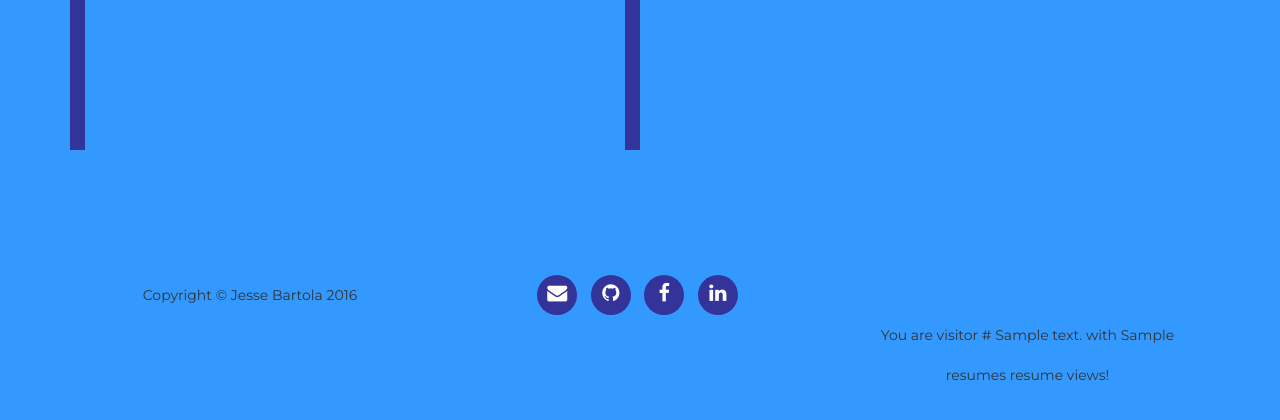
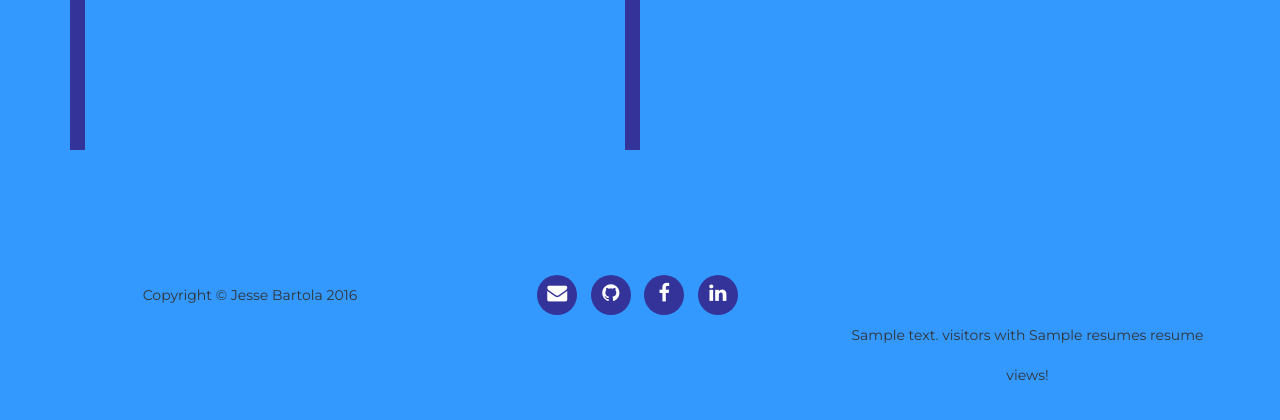
Before and after one commit to jrbartola/Website, a Python web app: template templates/mailbox.html in a window 1280 px wide. Shown: the part 550-970 px from the top of the page. Run offline with Jinja, Linux system fonts and the light colour scheme; the template is opened without the code that fills it: most values are stand-ins (such as "Sample title", 1, 10 or a date in 2020); some web fonts are replaced.

Commit message:
Fixed mailbox footer layout, changed main js name

```diff
--- a/templates/index.html
+++ b/templates/index.html
@@ -406,7 +406,7 @@
     <script src="static/js/custom_waypoints.js"></script>
 
     <!-- Custom Theme JavaScript -->
-    <script src="static/js/agency.js"></script>
+    <script src="static/js/bartola.js"></script>
 
 
 
--- a/templates/mailbox.html
+++ b/templates/mailbox.html
@@ -75,21 +75,6 @@
     				</tr>
     				{% endif %}
     				{% endfor %}
-    				<!-- <tr>
-    					<th>10:59 PM</th>
-    					<td>jsmith@gmail.com</td>
-    					<td>Hi! Just checking up to see how you were doing. Hope all is well</td>
-    				</tr>
-    				<tr>
-    					<th>8:12 PM</th>
-    					<td>hole@yahoo.com</td>
-    					<td>What's up? Was seeing if you wanted to work on a project together late. Keep me posted dude!</td>
-    				</tr>
-    				<tr>
-    					<th>5:32 PM</th>
-    					<td>kwest@weezy.org</td>
-    					<td>Whatdup sons</td>
-    				</tr> -->
     			</table>
     		</div>
     		<div class="col-md-6">
@@ -134,7 +119,7 @@
                     <ul class="list-inline quicklinks">
                         <li>
                         </li>
-                        <li>You are visitor # {{ visits }} with {{ resumes }} resume views!
+                        <li>{{ visits }} visitors with {{ resumes }} resume views!
                         </li>
                     </ul>
                 </div>
```
Also changed, not shown: static/js/bartola.js (renamed from static/js/agency.js, +1 -21 lines).
